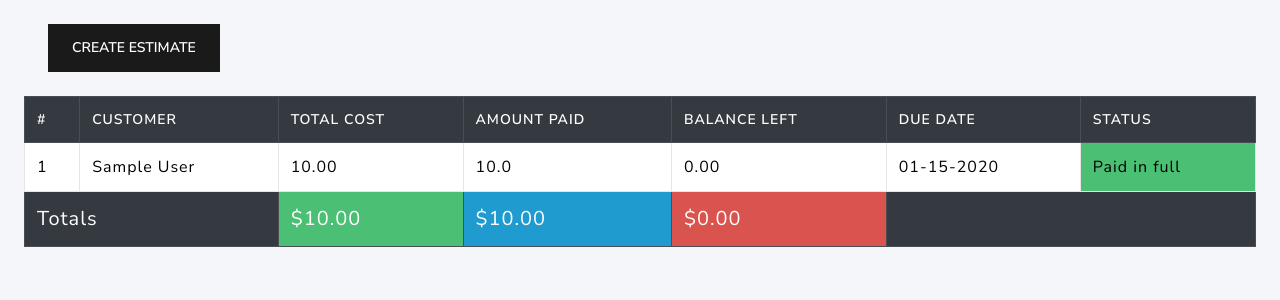
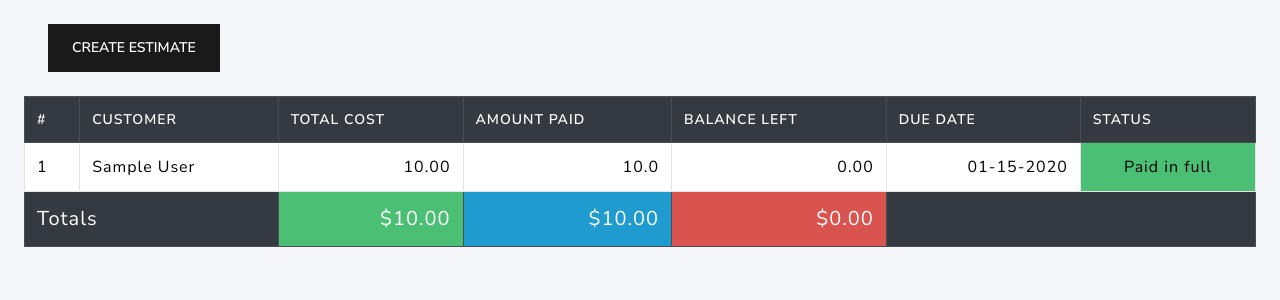
Before and after one commit to coachdaveofficial/invoice-app, a Flask app: template templates/home_page.html in a window 1280 px wide. Shown: the part 99-399 px from the top of the page. Run offline with Flask 3, Linux system fonts and the light colour scheme; the template is opened without the code that fills it: values that come from a table or form of the project are taken from there, others are empty; tables that the repository leaves empty hold one stand-in row (values such as "Sample post"); some libraries are stand-ins or nearby versions.

Commit message:
right align pricing on home page and add overdue status for invoice dashboard

```diff
--- a/app.py
+++ b/app.py
@@ -6,6 +6,7 @@ from services import ServiceService, UserService, CustomerService, InvoiceServic
 from forms import UserAddForm, LoginForm, CustomerAddForm, ServiceAddForm, InvoiceAddForm, PaymentForm
 from functools import wraps
 import json
+import datetime
 
 
 app = Flask(__name__)
@@ -160,7 +161,7 @@ def guest_login():
 @login_required
 def home_page():
 
-
+    now = datetime.datetime.utcnow()
     company_id = g.user.employer.company_id
     invoices = InvoiceService.get_company_invoices(company_id)
     services = ServiceService.get_services_for_company(company_id)
@@ -170,7 +171,8 @@ def home_page():
                             invoices=invoices,
                             services=services,
                             customers=customers,
-                            payment_form=payment_form)
+                            payment_form=payment_form,
+                            now=now)
 
 @app.route('/customers/add', methods=["GET", "POST"])
 @check_user_auth
--- a/static/scripts.js
+++ b/static/scripts.js
@@ -22,7 +22,7 @@ $(document).ready(function() {
 
         return `<tr>
         <th id="invoice-${paymentObject.invoice_id}-modal-payment-date">${formattedDate}</th>
-        <td id="invoice-${paymentObject.invoice_id}-modal-payment-amount">$${paymentObject.amount}</td>
+        <td class="text-end" id="invoice-${paymentObject.invoice_id}-modal-payment-amount">$${paymentObject.amount}</td>
         <td id="invoice-${paymentObject.invoice_id}-modal-reference-num">${paymentObject.ref_num}</td>
         </tr>`
     };
@@ -112,7 +112,7 @@ $(document).ready(function() {
         const invoiceModalCustomerEmail = $("#invoice-modal-customer-email");
         const viewInvoiceModalBtn = $("#view-invoice-modal-btn");
         const paymentInfoTableRow = $("#invoice-modal-tbody");
-
+        // HTML element has an id like invoice-1-row where 1 is the id
         let invoiceId = $(this).parent().attr('id').split('-')[1];
         let URL = returnPaymentDataURL(invoiceId);
 
--- a/templates/home_page.html
+++ b/templates/home_page.html
@@ -122,35 +122,41 @@
 							<td>
 								{{invoice.customer.full_name}}
 							</td>
-							<td>
+							<td class="text-end">
 								{{ '%0.2f'| format(invoice.total_cost) }}
 							</td>
-							<td>
+							<td class="text-end">
 								{% if invoice.payments %}
 								{{invoice.payments|sum(attribute='amount')}}
 								{% else %}
 								0
 								{% endif %}
 							</td>
-							<td>
+							<td class="text-end">
 								{{ '%0.2f'| format((invoice.total_cost - invoice.payments|sum(attribute='amount'))|float) }}
 							</td>
-							<td>
+							<td class="text-end">
 								{{invoice.due_date.strftime('%m-%d-%Y')}}
 							</td>
 
 							{% if invoice.total_cost - invoice.payments|sum(attribute='amount') == 0 %}
-									<td class="bg-success">
+								<td class="bg-success text-center">
 									Paid in full
 								</td>
 
 							{% elif invoice.payments|sum(attribute='amount') == 0 %}
-									<td class="bg-danger">
+								<td class="bg-warning text-center">
 									Unpaid
 								</td>
 
+							{% elif invoice.due_date < now.date() %}
+								<td class="bg-danger text-center">
+									<!-- This is to format the datetime to be an int -->
+									Overdue by {{ (invoice.due_date - now.date()).days|int|abs }} days
+								</td>
+
 							{% else %}
-								<td class="bg-info">
+							<td class="bg-info text-center">
 								Partially paid
 							</td>
 
@@ -165,8 +171,8 @@
 					{% if invoices %}
 					<tr class="table-dark table-bordered fs-4">
 						<td colspan="2">Totals</td>
-						<td class="bg-success">${{ '%0.2f'| format(invoices|sum(attribute='total_cost')) }}</td>
-						<td class="bg-info">{% set amount_paid = [] %}
+						<td class="bg-success text-end">${{ '%0.2f'| format(invoices|sum(attribute='total_cost')) }}</td>
+						<td class="bg-info text-end">{% set amount_paid = [] %}
 
 								{% for invoice in invoices %}
 									{% for payment in invoice.payments %}
@@ -175,7 +181,7 @@
 								{% endfor %}
 							${{ '%0.2f'| format(amount_paid|sum) }}
 						</td>
-						<td class="bg-danger">${{ '%0.2f'| format(invoices|sum(attribute='total_cost') - amount_paid|sum) }}</td>
+						<td class="bg-danger text-end">${{ '%0.2f'| format(invoices|sum(attribute='total_cost') - amount_paid|sum) }}</td>
 						<td colspan="2"></td>
 					</tr>
 					{% endif %}
```
Lines whose indentation alone changed are shown as unchanged.
